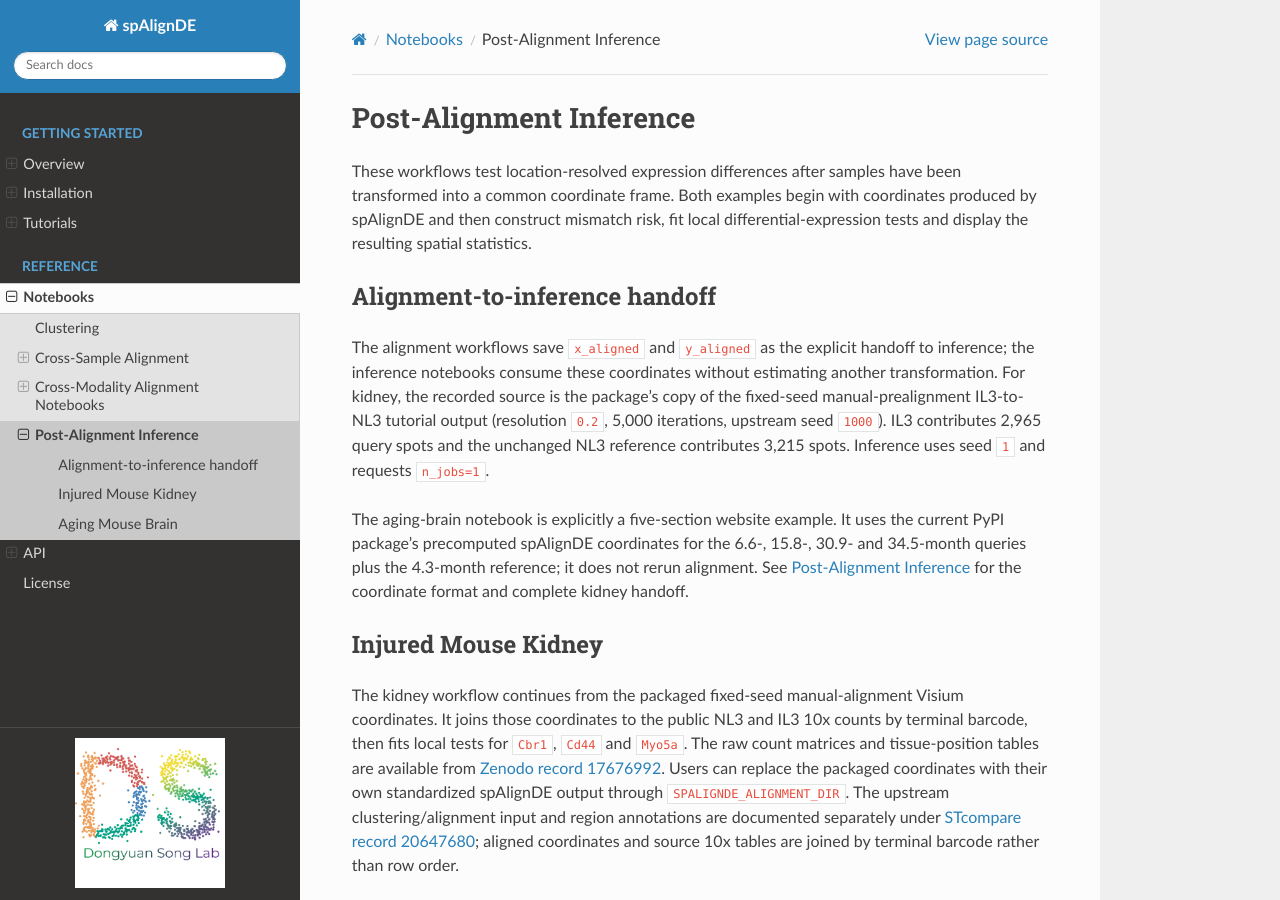
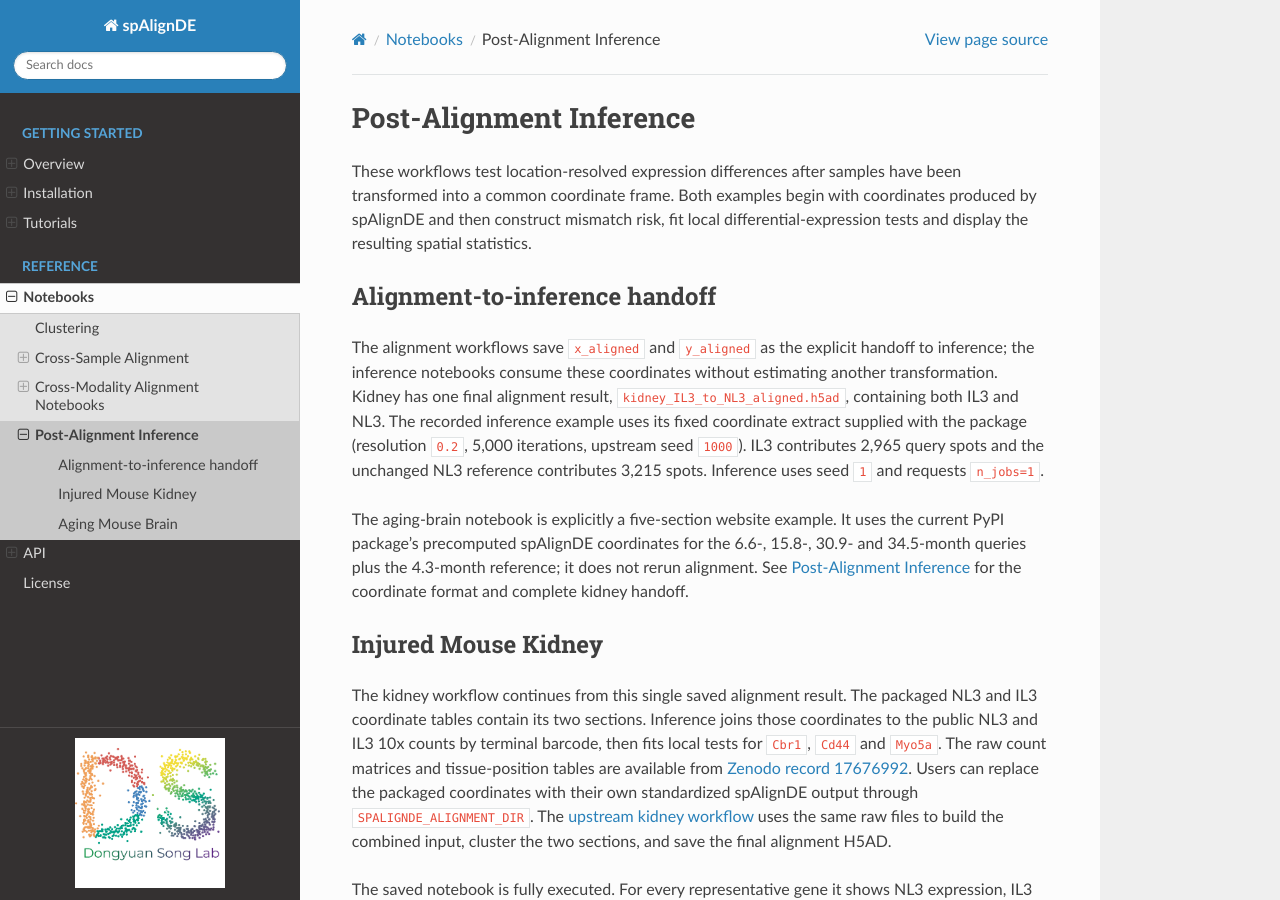
Before and after one commit to dsong-lab/spAlignDE, a Sphinx documentation site: the page built from docs/source/source_notebooks/post_alignment_inference.rst, in a window 1280 px wide and 900 px high. Built offline with Sphinx 7.4.7 and the Read the Docs theme 3.1.0, drawn with Linux system fonts in a browser that asks for light colours; pages that are not in the unit, such as notebooks, are missing from menus.

Commit message:
Clarify the single kidney alignment result used by inference [skip ci]

```diff
--- a/docs/source/source_notebooks/post_alignment_inference.rst
+++ b/docs/source/source_notebooks/post_alignment_inference.rst
@@ -11,9 +11,10 @@ Alignment-to-inference handoff
 
 The alignment workflows save ``x_aligned`` and ``y_aligned`` as the explicit
 handoff to inference; the inference notebooks consume these coordinates
-without estimating another transformation. For kidney, the recorded source is
-the package's copy of the fixed-seed manual-prealignment
-IL3-to-NL3 tutorial output (resolution ``0.2``, 5,000 iterations, upstream seed
+without estimating another transformation. Kidney has one final alignment
+result, ``kidney_IL3_to_NL3_aligned.h5ad``, containing both IL3 and NL3.
+The recorded inference example uses its fixed coordinate extract supplied
+with the package (resolution ``0.2``, 5,000 iterations, upstream seed
 ``1000``). IL3 contributes 2,965 query spots and the unchanged NL3 reference
 contributes 3,215 spots. Inference uses seed ``1`` and requests ``n_jobs=1``.
 
@@ -27,18 +28,17 @@ complete kidney handoff.
 Injured Mouse Kidney
 --------------------
 
-The kidney workflow continues from the packaged fixed-seed manual-alignment
-Visium coordinates.
-It joins those coordinates to the public NL3 and IL3 10x counts by terminal
+The kidney workflow continues from this single saved alignment result.
+The packaged NL3 and IL3 coordinate tables contain its two sections. Inference
+joins those coordinates to the public NL3 and IL3 10x counts by terminal
 barcode, then fits local tests for ``Cbr1``, ``Cd44`` and ``Myo5a``. The raw
 count matrices and tissue-position tables are available
 from `Zenodo record 17676992 <https://zenodo.org/records/17676992>`_. Users can
 replace the packaged coordinates with their own standardized spAlignDE output
 through ``SPALIGNDE_ALIGNMENT_DIR``.
-The upstream clustering/alignment input and region annotations are documented
-separately under `STcompare record 20647680
-<https://zenodo.org/records/20647680>`_; aligned coordinates and source 10x
-tables are joined by terminal barcode rather than row order.
+The :doc:`upstream kidney workflow <cross_sample_alignment_mouse_kidney>`
+uses the same raw files to build the combined input, cluster the two sections,
+and save the final alignment H5AD.
 
 .. toctree::
    :maxdepth: 1
--- a/docs/source/tutorials/post_alignment_inference.rst
+++ b/docs/source/tutorials/post_alignment_inference.rst
@@ -21,10 +21,14 @@ manual-alignment workflow:
 .. code-block:: text
 
    cross_sample_alignment_mouse_kidney_alignment_nb.ipynb
-       -> fixed-seed manual-alignment coordinates
+       -> kidney_IL3_to_NL3_aligned.h5ad (one final result containing IL3 and NL3)
        -> packaged aligned_coords_NL3.csv.gz and aligned_coords_IL3.csv.gz
        -> barcode-validated coordinate tables
        -> post_alignment_inference_nb.ipynb
+
+Keep the single final H5AD as the alignment result. The two packaged coordinate
+tables are per-section extracts of that result, supplied for the recorded
+inference example.
 
 Upstream clustering and alignment use seed ``1000``, Leiden resolution ``0.2``
 and a selected manual similarity pre-alignment with scale ``1``, rotation ``0``
```
Also changed, not shown: docs/source/source_notebooks/cross_sample_alignment_mouse_kidney.rst (+9 -4 lines), 3 other files.
